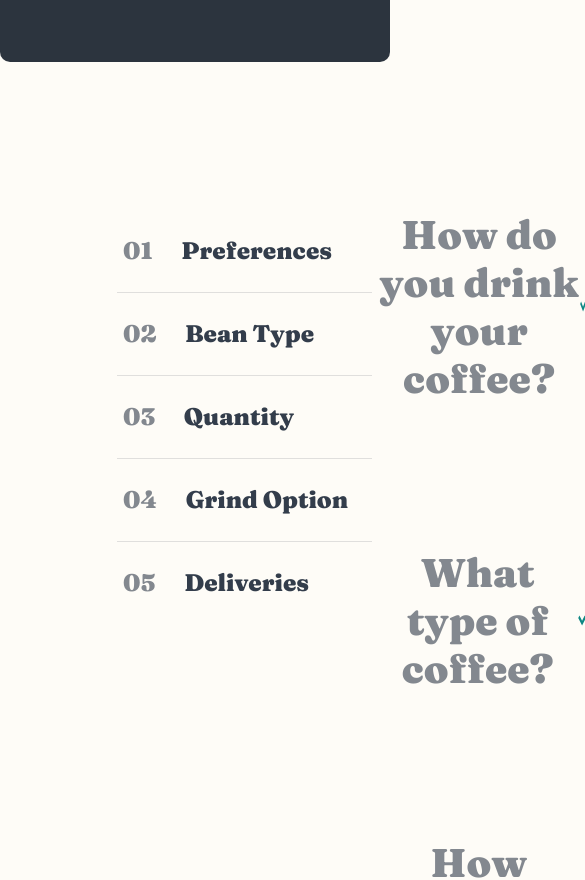
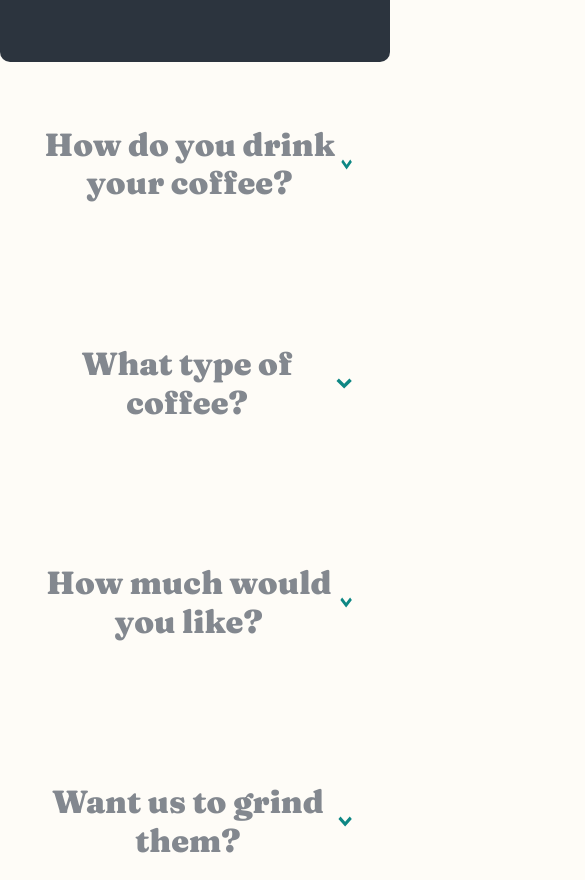
Before and after one commit to ohmymario/coffee-roasters, a Next.js app: page /subscribe in a window 390 px wide. Shown: the part 1560-2440 px from the top of the page, 585 px wide, since content can reach past the window. Built offline with nearby package versions, Linux system fonts and the light colour scheme.

Commit message:
Add question container and question tablet styles

```diff
--- a/components/question/QuestionStyles.js
+++ b/components/question/QuestionStyles.js
@@ -1,6 +1,4 @@
 import styled from 'styled-components';
-
-// TODO: if its the last question check if its closed if yes then remove the margin on the button
 
 const QuestionStyles = styled.div`
   display: flex;
@@ -101,6 +99,26 @@ const QuestionStyles = styled.div`
       }
     }
   }
+
+  @media (max-width: 768px) {
+    margin-bottom: 6.275em;
+
+    .question-container {
+      margin-bottom: 2.5em;
+      h2 {
+        font-size: 32px;
+      }
+    }
+    .answer-container {
+      gap: 10px;
+      min-height: 250px;
+      button {
+        p {
+          font-size: 16px;
+        }
+      }
+    }
+  }
 `;
 
 export default QuestionStyles;
--- a/components/questionContainer/QuestionContainerStyles.js
+++ b/components/questionContainer/QuestionContainerStyles.js
@@ -12,6 +12,14 @@ const QuestionContainerStyles = styled.div`
       text-align: end;
     }
   }
+
+  @media (max-width: 768px) {
+    padding: 0;
+
+    .selection {
+      display: none;
+    }
+  }
 `;
 
 export default QuestionContainerStyles;
```
